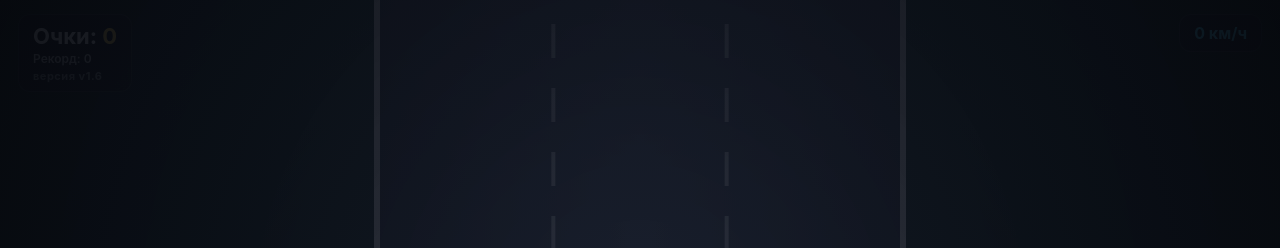
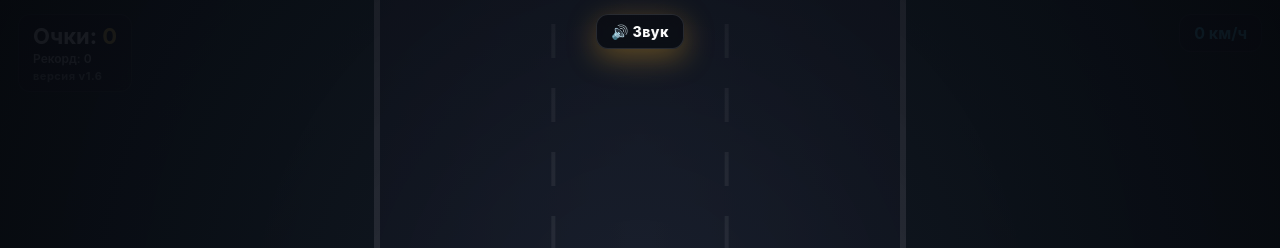
Before and after one commit to alexey17001700-coder/racing_game, a plain HTML site: page index.html in a window 1280 px wide. Shown: the top 248 px of the page. Drawn offline with Linux system fonts and the light colour scheme; animation ran at ten frames a second.

Commit message:
Auto-update: index.html

```diff
--- a/index.html
+++ b/index.html
@@ -73,6 +73,8 @@
   <div id="verBadge">—</div>
 
   <button id="updBtn" style="display:none;position:absolute;top:74px;right:18px;z-index:20;font-size:12px;font-weight:800;letter-spacing:.5px;padding:10px 16px;border:none;border-radius:10px;cursor:pointer;background:linear-gradient(135deg,#4ad6ff,#2e86de);color:#04121c;box-shadow:0 6px 20px rgba(74,214,255,.45)">⬆ Новая версия — обновить</button>
+
+  <button id="muteBtn" title="Звук" style="position:absolute;top:14px;left:50%;transform:translateX(-50%);z-index:20;font-size:14px;font-weight:800;letter-spacing:.5px;padding:8px 14px;border-radius:12px;cursor:pointer;background:rgba(0,0,0,.35);color:#fff;border:1px solid rgba(255,255,255,.12);backdrop-filter:blur(6px)">🔊 Звук</button>
 
   <div id="overlay">
     <h1>ГОНКИ</h1>
```
